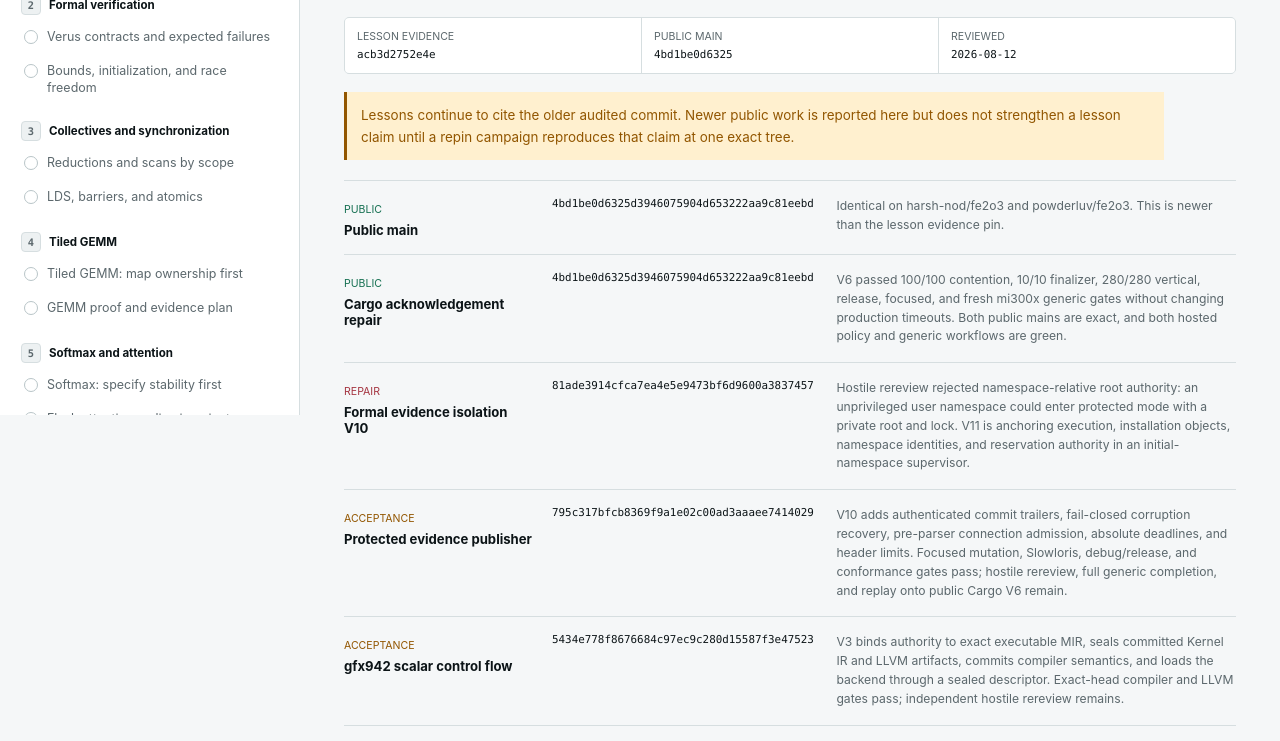
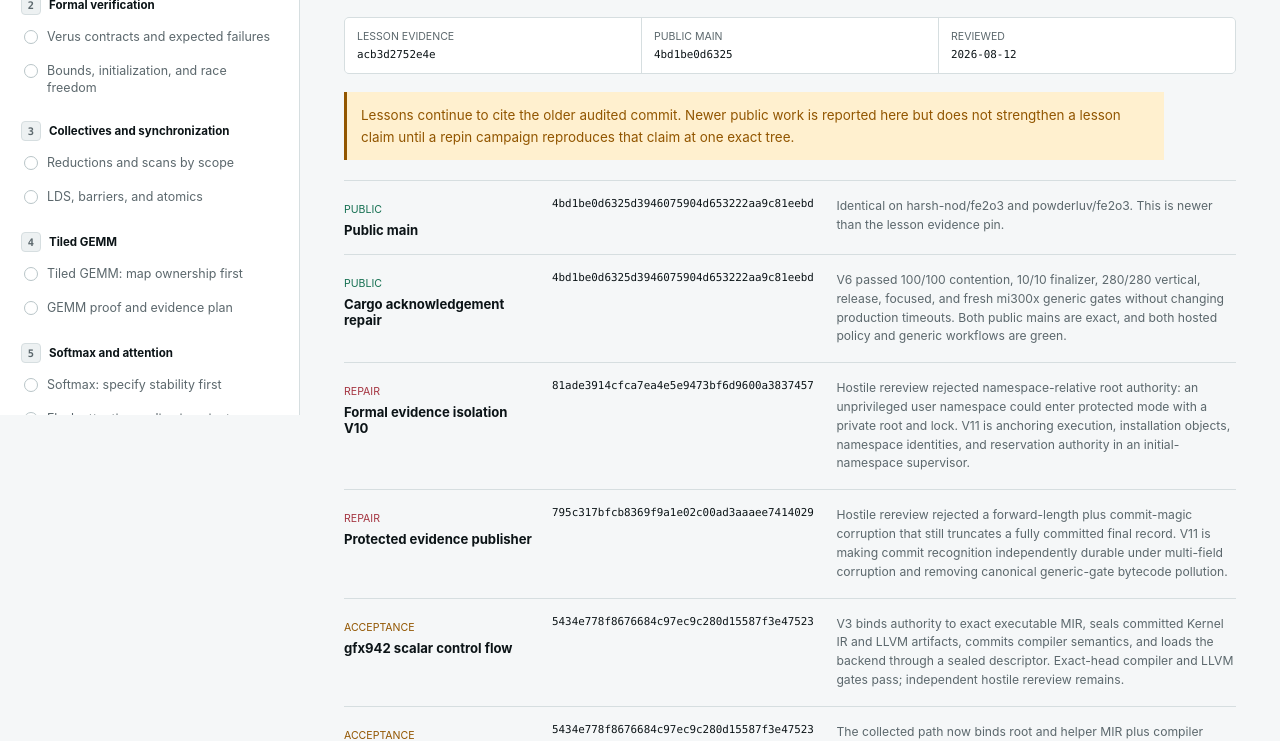
Before and after one commit to harsh-nod/fe2o3-kernels, a React (Vite) app: page /#/status in a window 1280 px wide. Shown: the part 385-1126 px from the top of the page. Built offline with nearby package versions, Linux system fonts and the light colour scheme.

Commit message:
Record publisher V10 corruption rejection

```diff
--- a/src/content/progress.ts
+++ b/src/content/progress.ts
@@ -55,9 +55,9 @@ export const developmentCheckpoints: DevelopmentCheckpoint[] = [
   {
     name: "Protected evidence publisher",
     commit: "795c317bfcb8369f9a1e02c00ad3aaaee7414029",
-    state: "acceptance",
+    state: "repair",
     detail:
-      "V10 adds authenticated commit trailers, fail-closed corruption recovery, pre-parser connection admission, absolute deadlines, and header limits. Focused mutation, Slowloris, debug/release, and conformance gates pass; hostile rereview, full generic completion, and replay onto public Cargo V6 remain.",
+      "Hostile rereview rejected a forward-length plus commit-magic corruption that still truncates a fully committed final record. V11 is making commit recognition independently durable under multi-field corruption and removing canonical generic-gate bytecode pollution.",
   },
   {
     name: "gfx942 scalar control flow",
```
